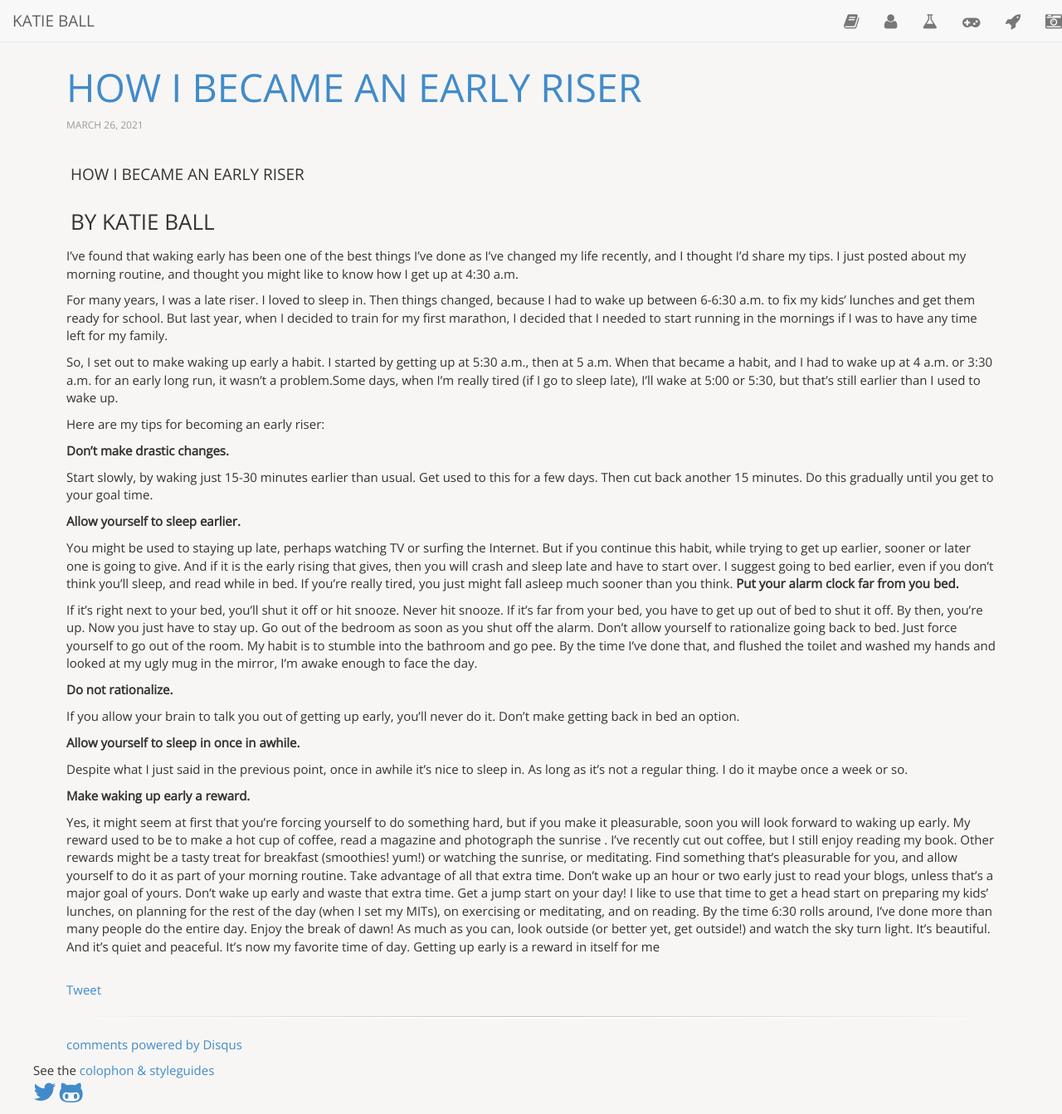
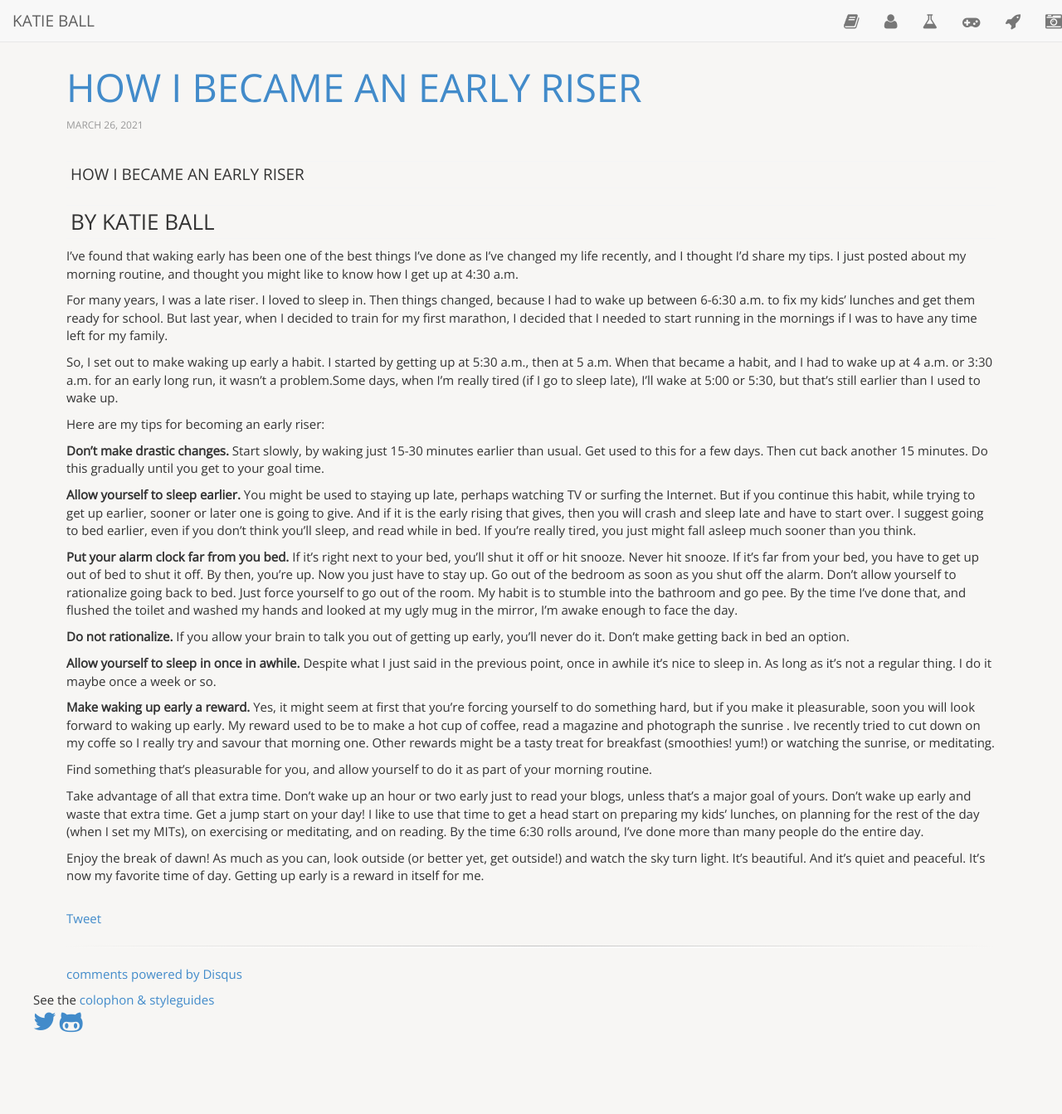
Before and after one commit to roachhd/roachhd.github.io, a Jekyll site: the page built from _posts/2021-03-26-How-I-Became-An-Early-Riser.md, in a window 1280 px wide and 1343 px high. Shown: the whole window at 83% size. Built offline with Jekyll 4.4.1, drawn with Linux system fonts in a browser that asks for light colours; nearby versions of some CDN libraries; comment, search, counter and statistics services are not loaded.

Commit message:
Update 2021-03-26-How-I-Became-An-Early-Riser.md

```diff
--- a/_posts/2021-03-26-How-I-Became-An-Early-Riser.md
+++ b/_posts/2021-03-26-How-I-Became-An-Early-Riser.md
@@ -34,27 +34,54 @@ but that’s still earlier than I used to wake up.
 Here are my tips for becoming an early riser:
 
 **Don’t make drastic changes.**
-
 Start slowly, by waking just 15-30 minutes earlier than usual. Get used to this for a few days. Then cut back another 15 minutes. Do this gradually until you get to your goal time.
 
 **Allow yourself to sleep earlier.**
+You might be used to staying up late, perhaps watching TV or surfing the Internet. But if you continue this habit, while trying to get up earlier, sooner or later one is going to give. And if it is the early rising that gives, then you will crash and sleep late and have to start over. I suggest going to bed earlier, even if you don’t think you’ll sleep, and read while in bed. If you’re really tired, you just might fall asleep much sooner than you think.
 
-You might be used to staying up late, perhaps watching TV or surfing the Internet. But if you continue this habit, while trying to get up earlier, sooner or later one is going to give. And if it is the early rising that gives, then you will crash and sleep late and have to start over. I suggest going to bed earlier, even if you don’t think you’ll sleep, and read while in bed. If you’re really tired, you just might fall asleep much sooner than you think.
 **Put your alarm clock far from you bed.**
-
 If it’s right next to your bed, you’ll shut it off or hit snooze. Never hit snooze. If it’s far from your bed, you have to get up out of bed to shut it off. By then, you’re up. Now you just have to stay up.
-Go out of the bedroom as soon as you shut off the alarm. Don’t allow yourself to rationalize going back to bed. Just force yourself to go out of the room. My habit is to stumble into the bathroom and go pee. By the time I’ve done that, and flushed the toilet and washed my hands and looked at my ugly mug in the mirror, I’m awake enough to face the day.
+Go out of the bedroom as soon as you shut off the alarm.
+Don’t allow yourself to rationalize going back to bed.
+Just force yourself to go out of the room.
+My habit is to stumble into the bathroom and go pee.
+By the time I’ve done that, and flushed the toilet and
+washed my hands and looked at my ugly mug in the mirror,
+I’m awake enough to face the day.
 
 **Do not rationalize.**
-
-If you allow your brain to talk you out of getting up early, you’ll never do it. Don’t make getting back in bed an option.
+If you allow your brain to talk you out of getting up early,
+you’ll never do it. Don’t make getting back in bed an option.
 
 **Allow yourself to sleep in once in awhile.**
-
 Despite what I just said in the previous point, once in awhile it’s nice to sleep in. As long as it’s not a regular thing. I do it maybe once a week or so.
 
 **Make waking up early a reward.**
+Yes, it might seem at first that you’re forcing yourself to do
+something hard, but if you make it pleasurable,
+soon you will look forward to waking up early.
+My reward used to be to make a hot cup of coffee,
+read a magazine and photograph the sunrise .
+Ive recently tried to cut down on my coffe so I really try and savour that morning one.
+ Other rewards might be a tasty treat for breakfast (smoothies! yum!)
+or watching the sunrise, or meditating.
 
-Yes, it might seem at first that you’re forcing yourself to do something hard, but if you make it pleasurable, soon you will look forward to waking up early. My reward used to be to make a hot cup of coffee, read a magazine and photograph the sunrise . I’ve recently cut out coffee, but I still enjoy reading my book. Other rewards might be a tasty treat for breakfast (smoothies! yum!) or watching the sunrise, or meditating. Find something that’s pleasurable for you, and allow yourself to do it as part of your morning routine.
-Take advantage of all that extra time. Don’t wake up an hour or two early just to read your blogs, unless that’s a major goal of yours. Don’t wake up early and waste that extra time. Get a jump start on your day! I like to use that time to get a head start on preparing my kids’ lunches, on planning for the rest of the day (when I set my MITs), on exercising or meditating, and on reading. By the time 6:30 rolls around, I’ve done more than many people do the entire day.
-Enjoy the break of dawn! As much as you can, look outside (or better yet, get outside!) and watch the sky turn light. It’s beautiful. And it’s quiet and peaceful. It’s now my favorite time of day. Getting up early is a reward in itself for me
+Find something that’s pleasurable for you, and allow yourself to do it as part
+of your morning routine.
+
+Take advantage of all that extra time.
+Don’t wake up an hour or two early just to read your blogs,
+unless that’s a major goal of yours.
+Don’t wake up early and waste that extra time.
+Get a jump start on your day!
+I like to use that time to get a head start on preparing my kids’ lunches,
+on planning for the rest of the day (when I set my MITs),
+on exercising or meditating, and on reading. By the time 6:30 rolls around,
+ I’ve done more than many people do the entire day.
+
+Enjoy the break of dawn! As much as you can,
+look outside (or better yet, get outside!)
+and watch the sky turn light. It’s beautiful.
+And it’s quiet and peaceful.
+It’s now my favorite time of day.
+Getting up early is a reward in itself for me.
```
